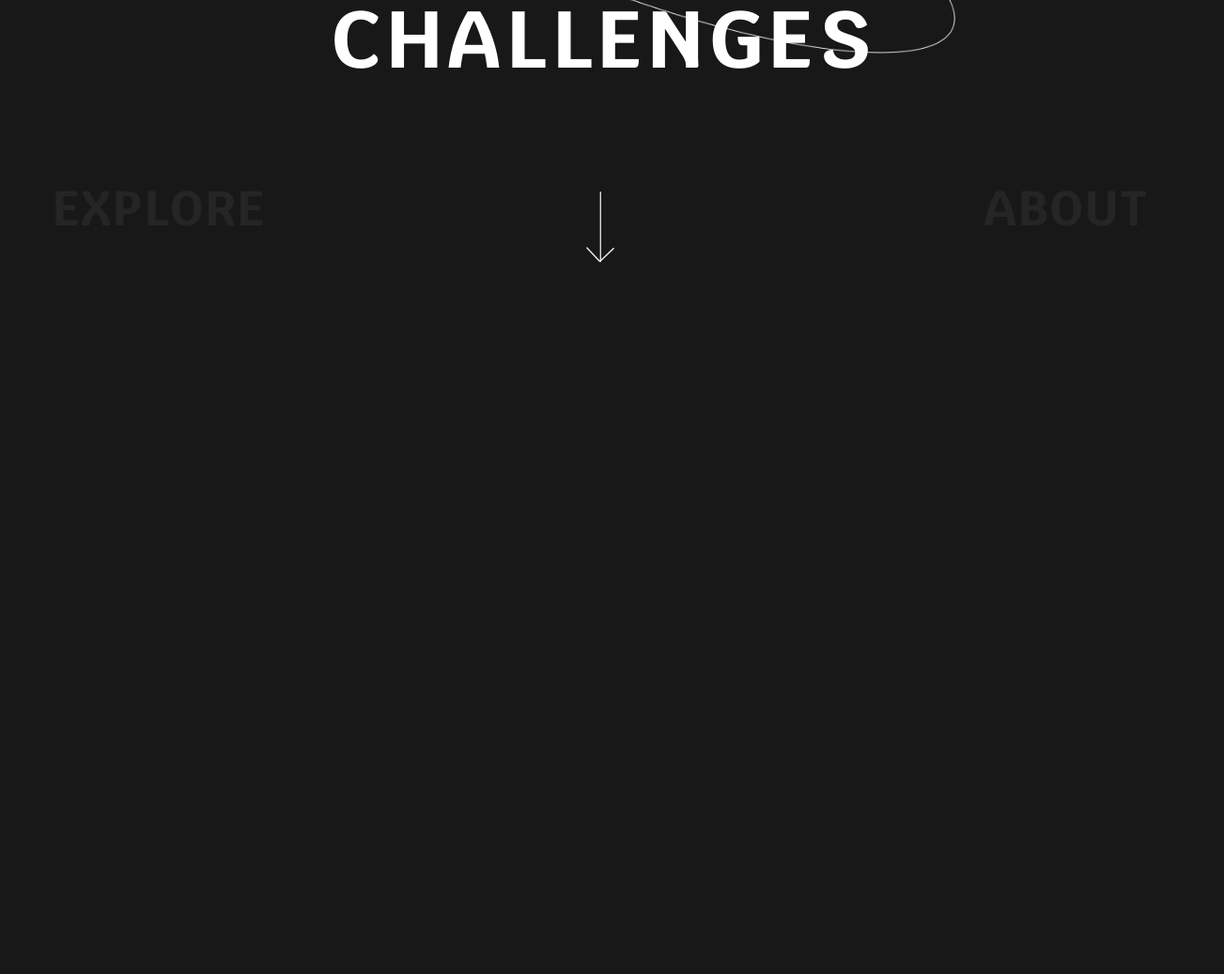
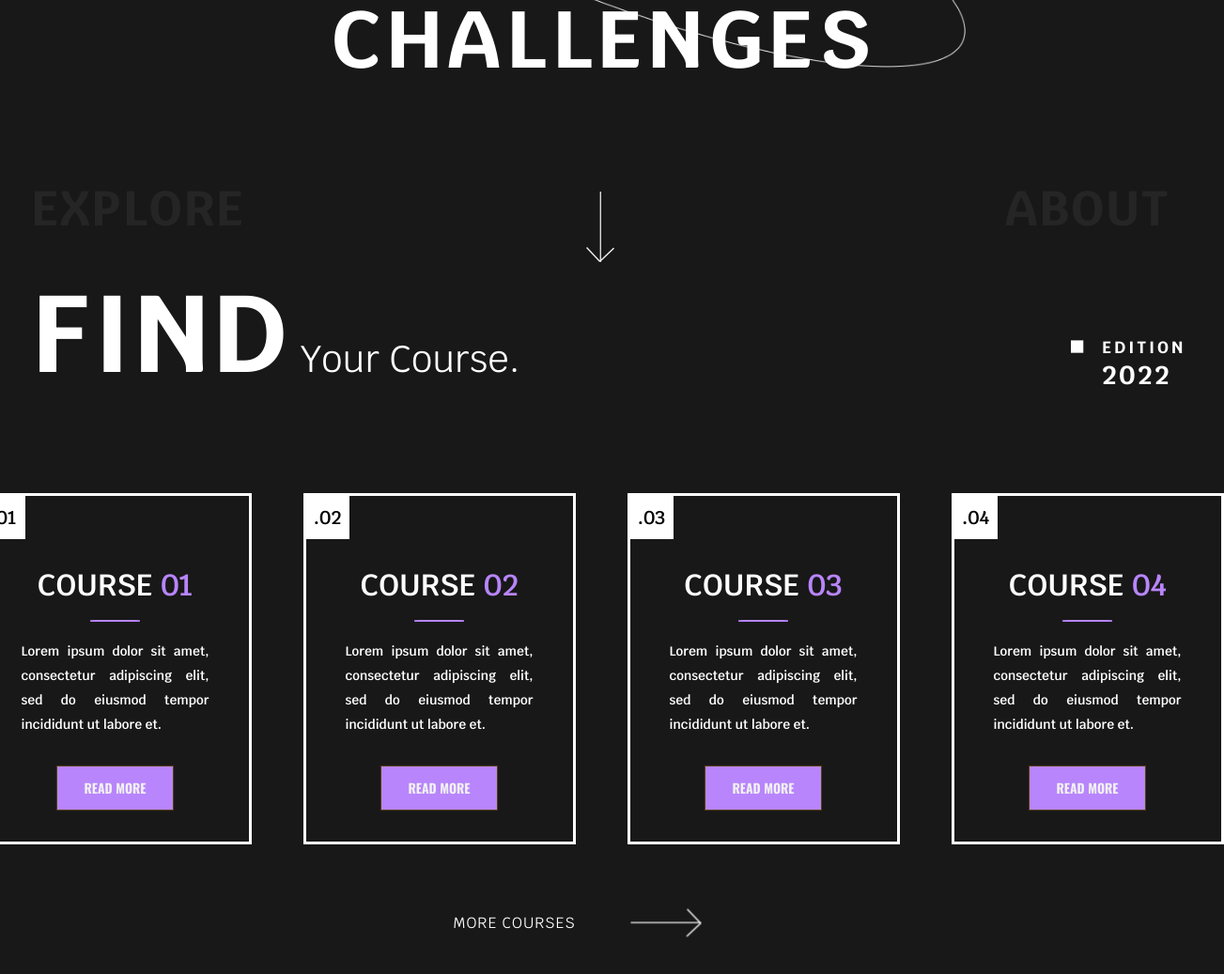
Before and after one commit to UID-bsuir/task1, a plain HTML site: page index.html in a window 1280 px wide. Shown: the part 581-1618 px from the top of the page at 94% size, 1303 px wide, since content can reach past the window. Before the commit the page ends 860 px from the top, so only its background shows below. Drawn offline with nearby package versions, Linux system fonts and the light colour scheme.

Commit message:
did section 3

```diff
--- a/index.html
+++ b/index.html
@@ -63,7 +63,66 @@
 
         <!-- section 3 (find your course,
         four course cards, more courses) -->
-        <section></section>
+        <section class="courses-3">
+            <div class="courses-title">
+                <p class="courses-title-left">
+                    <span class="courses-title-left-find">FIND</span> Your Course.
+                </p>
+                <div class="courses-title-right">
+                    <i class="fa-solid fa-square-full fa-xs" style="color: #ffffff;"></i>
+                    <p class="courses-title-right-edition">
+                        EDITION
+                        <br>
+                        <span class="courses-title-right-year">2022</span>
+                    </p>
+                </div>
+            </div>
+            <div class="cards-wrapper">
+                <div class="cards">
+                    <div class="card">
+                        <p class="card-number">.01</p>
+                        <div>
+                            <h1>COURSE <span>01</span></h1>
+                            <div class="line"></div>
+                            <p class="description">Lorem ipsum dolor sit amet, consectetur adipiscing elit, sed do eiusmod tempor incididunt ut labore et.</p>
+                            <button>READ MORE</button>
+                        </div>
+                    </div>
+                    <div class="card">
+                        <p class="card-number">.02</p>
+                        <div>
+                            <h1>COURSE <span>02</span></h1>
+                            <div class="line"></div>
+                            <p class="description">Lorem ipsum dolor sit amet, consectetur adipiscing elit, sed do eiusmod tempor incididunt ut labore et.</p>
+                            <button>READ MORE</button>
+                        </div>
+                    </div>
+                    <div class="card">
+                        <p class="card-number">.03</p>
+                        <div>
+                            <h1>COURSE <span>03</span></h1>
+                            <div class="line"></div>
+                            <p class="description">Lorem ipsum dolor sit amet, consectetur adipiscing elit, sed do eiusmod tempor incididunt ut labore et.</p>
+                            <button>READ MORE</button>
+                        </div>
+                    </div>
+                    <div class="card">
+                        <p class="card-number">.04</p>
+                        <div>
+                            <h1>COURSE <span>04</span></h1>
+                            <div class="line"></div>
+                            <p class="description">Lorem ipsum dolor sit amet, consectetur adipiscing elit, sed do eiusmod tempor incididunt ut labore et.</p>
+                            <button>READ MORE</button>
+                        </div>
+                    </div>
+                </div>
+            </div>
+            <div class="more-courses">
+                <p>MORE COURSES</p>
+                <img src="./images/down_arrow.png" alt="arrow left">
+            </div>
+
+        </section>
 
         <!-- section 4 (about us, read more,
         photo) -->
--- a/styles/styles.css
+++ b/styles/styles.css
@@ -9,7 +9,6 @@ body {
     background-color: #181818;
     font-family: 'Krub', sans-serif;
     color: #FFF;
-
     display: flex;
     justify-content: center;
 
@@ -147,3 +146,149 @@ body {
     text-align: end;
     padding-right: 2px;
 }
+
+/* section 3 (find your course,
+four course cards, more courses)  */
+
+.courses-3 {
+    height: 835px;
+}
+
+.courses-title {
+    display: flex;
+    justify-content: space-between;
+    margin-bottom: 57.5px;
+}
+
+.courses-title-left {
+    font-size: 29.75pt;
+    font-weight: 400;
+    margin-left: 57px;
+}
+
+.courses-title-left-find {
+    font-weight: 700;
+    letter-spacing: 3px;
+    font-size: 116px;
+}
+
+.courses-title-right {
+    display: flex;
+    flex-direction: row;
+    justify-content: center;
+    align-items: center;
+    margin-right: 40px;
+    font-weight: 700;
+    font-size: 13.27pt;
+}
+
+.courses-title-right * {
+    letter-spacing: 3px;
+}
+
+.courses-title-right p {
+    margin-top: 65px;
+    margin-left: 17px;
+}
+
+.courses-title-right-year {
+    font-size: 20.79pt;
+}
+
+.cards-wrapper {
+    display: flex;
+    flex-direction: column;
+    align-items: center;
+}
+.cards {
+    width: 1325px;
+    margin-top: 37.5px;
+    display: flex;
+    flex-direction: row;
+    justify-content: space-between;
+}
+
+.card {
+    width: 284px;
+    height: 368px;
+    border: 3px solid white;
+}
+.card-number {
+    width: 46px;
+    height: 46px;
+    font-size: 15pt;
+    font-weight: 600;
+    background-color: white;
+    color: black;
+    line-height: 46px;
+    text-align: center;
+}
+
+.card div {
+    display: flex;
+    flex-direction: column;
+    align-items: center;
+    justify-content: space-between;
+
+}
+.card div p {
+    width: 200px;
+    font-size: 10.26pt;
+    font-weight: 600;
+    text-align: justify;
+    margin-bottom: 31px;
+    line-height: 26px;
+}
+
+.card div h1 {
+    margin-top: 28px;
+    margin-bottom: 16.5px;
+    font-size: 24pt;
+    font-weight: 600;
+}
+
+.card div h1 span {
+    color: #b885fc;
+}
+
+
+.line {
+    width: 53px;
+    height: 2.5px;
+    background-color: #b885fc;
+    border-radius: 10%;
+    margin-bottom: 17.5px;
+}
+
+button {
+   width: 125px;
+   height: 48px;
+   background-color: #b885fd;
+   font-size: 10.38pt;
+   font-weight: 700;
+   color: rgb(241, 241, 241);
+   border: 1px solid rgb(84, 63, 11);
+   font-family: 'Oswald', sans-serif;
+}
+.fa-xs {
+    font-size: 0.7em;
+    margin-top: 30px;
+}
+.more-courses {
+    margin-right: 74px;
+    letter-spacing: 1px;
+    margin-top: 46px;
+    display: flex;
+    flex-direction: row;
+    align-items: center;
+    justify-content: center;
+}
+
+.more-courses p {
+    font-family: 700;
+}
+
+.more-courses img {
+    margin-left: 81px;
+    transform: rotate(-90deg);
+}
```
